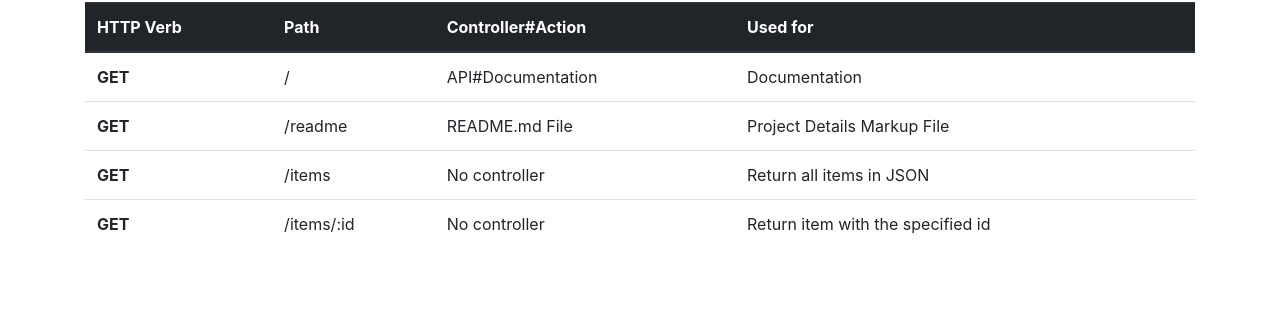
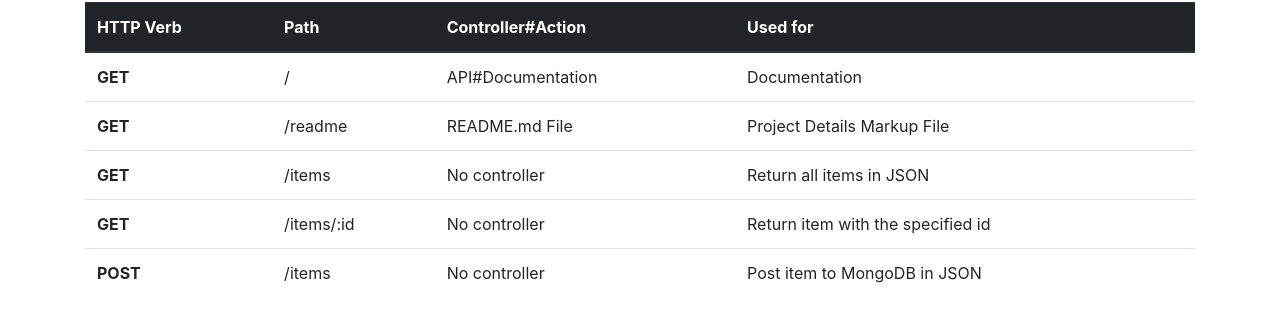
Before and after one commit to BuildForSDGCohort2/Team-185-backend, a website: page public/index.html in a window 1280 px wide. Shown: the part 84-406 px from the top of the page. Drawn offline with nearby package versions, Linux system fonts and the light colour scheme.

Commit message:
added static files, routes, models and few dependecies

```diff
--- a/public/index.html
+++ b/public/index.html
@@ -50,6 +50,13 @@
                 <td>No controller</td>
                 <td>Return item with the specified id</td>
               </tr>
+              <tr>
+                <th scope="row">POST</th>
+                <td>/items</td>
+                <td>No controller</td>
+                <td>Post item to MongoDB in JSON
+               </td>
+              </tr>
             </tbody>
           </table>
     </div>
```
